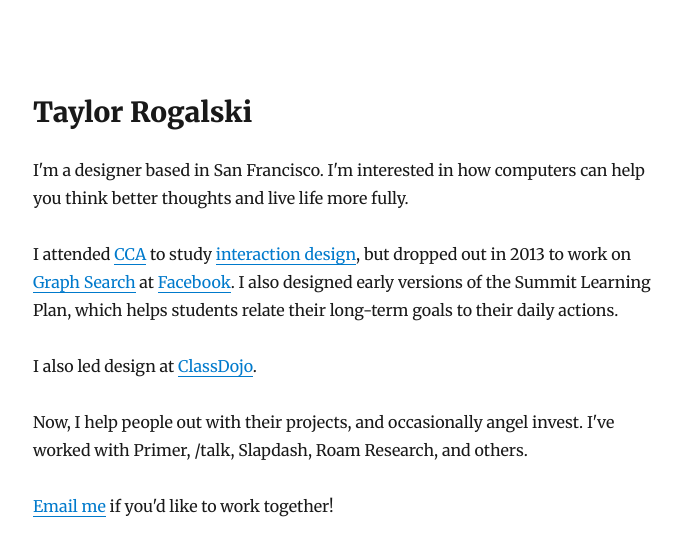
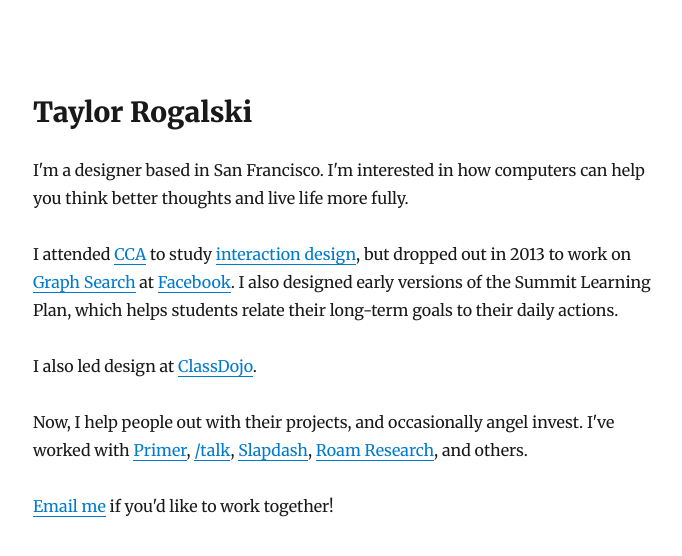
Before and after one commit to taydr/tayro, a Gatsby site: page / in a window 1280 px wide. Shown: the whole page, without its empty margins (292-974 px from the left). Built offline with nearby package versions, Linux system fonts and the light colour scheme; Gatsby itself is replaced by a stand-in of ours; some packages are replaced by stand-ins of ours.

Commit message:
Update index.js

```diff
--- a/src/pages/index.js
+++ b/src/pages/index.js
@@ -32,8 +32,10 @@
         </p>
         <p>
           Now, I help people out with their projects, and occasionally angel
-          invest. I've worked with Primer, /talk, Slapdash, Roam Research, and
-          others.
+          invest. I've worked with <a href="http://withprimer.com">Primer</a>,{" "}
+          <a href="http://slashtalk.com">/talk</a>,{" "}
+          <a href="http://slapdash.com">Slapdash</a>,{" "}
+          <a href="http://roamresearch.com">Roam Research</a>, and others.
         </p>
         <p>
           <a href="mailto:tay@tay.ro">Email me</a> if you'd like to work
```
